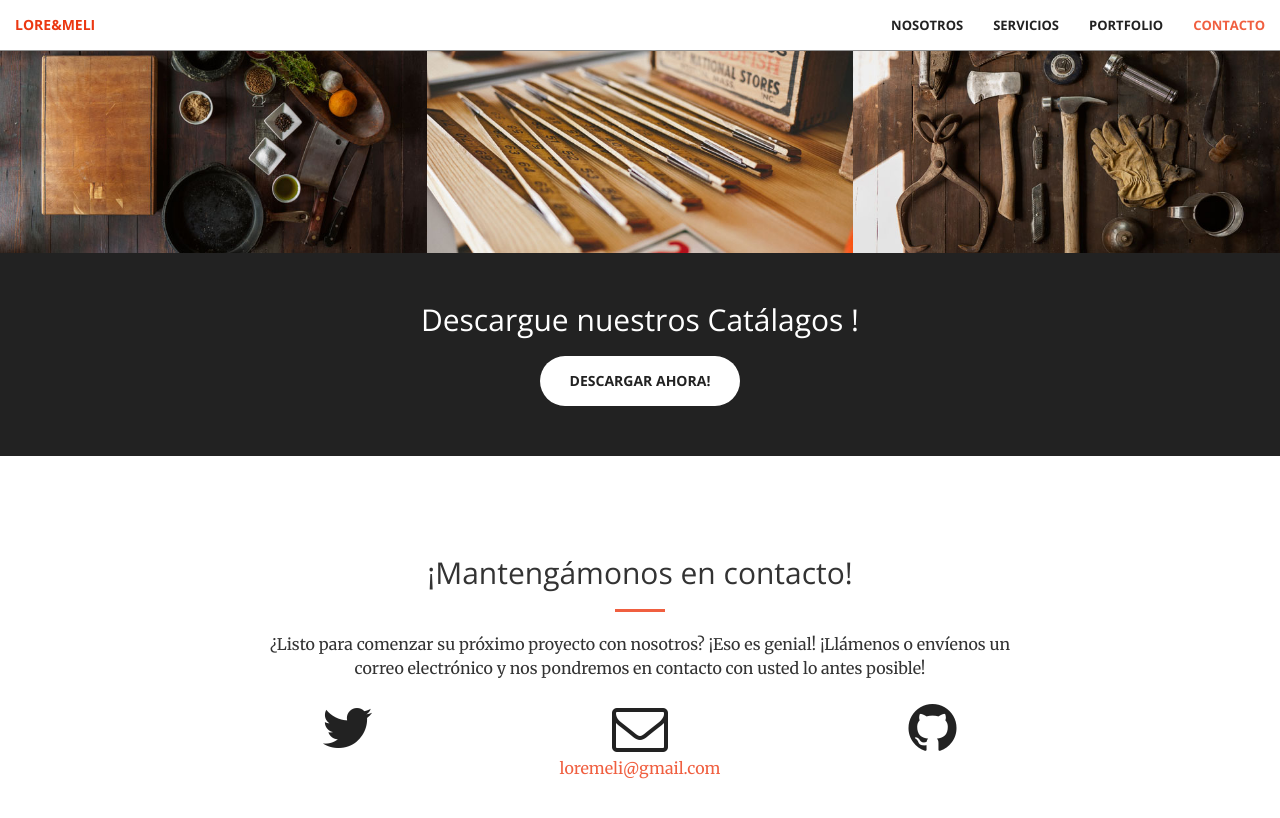
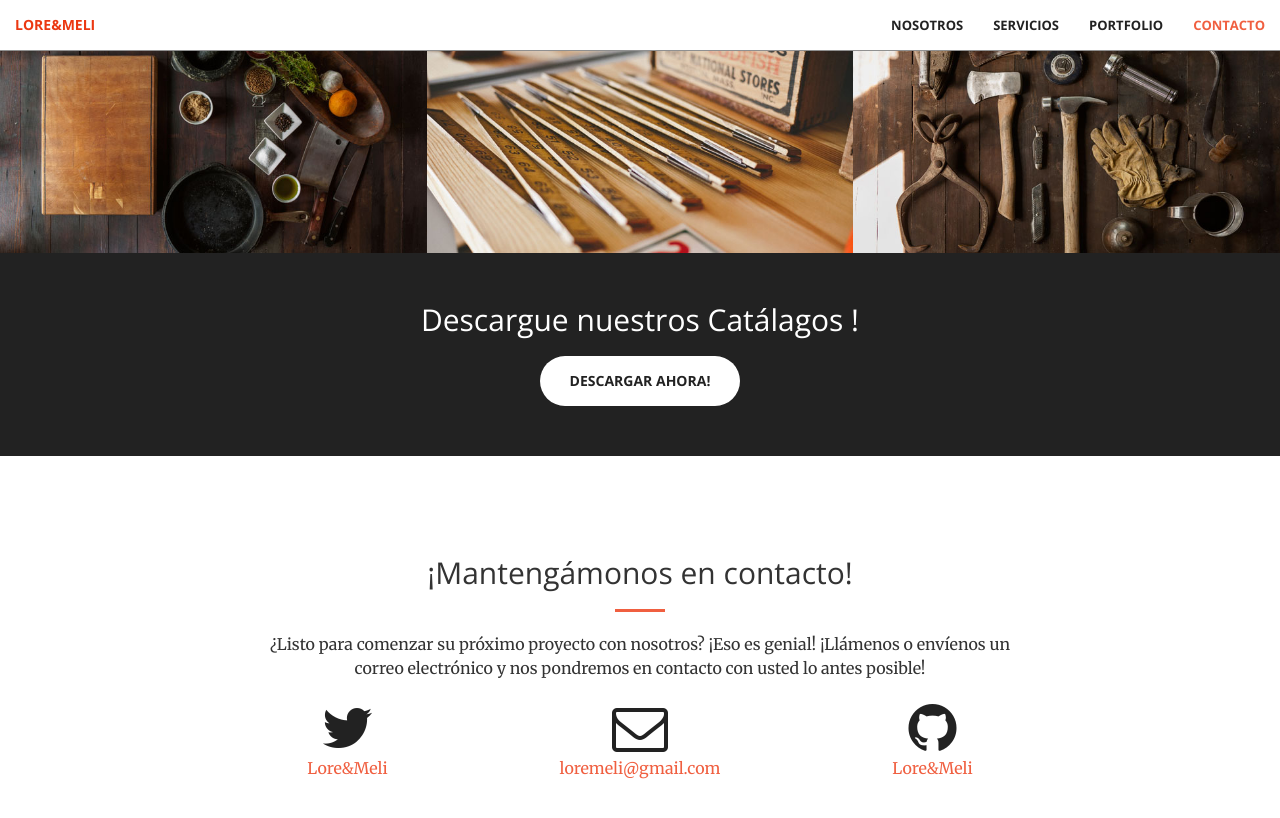
Before and after one commit to Williams7105/sitio1, a Jekyll site: the page built from index.html, in a window 1280 px wide and 900 px high, scrolled down 1981 px. Shown: the top 818 px of the window. Built offline with Jekyll 4.4.1, drawn with Linux system fonts in a browser that asks for light colours.

Commit message:
Update _config.yml

```diff
--- a/_config.yml
+++ b/_config.yml
@@ -5,8 +5,8 @@ description: > # this means to ignore newlines until "baseurl:"
 baseurl: "" # the subpath of your site, e.g. /blog/
 url: "" # the base hostname & protocol for your site
 
-twitter_username:
-github_username:
+twitter_username: Lore&Meli
+github_username: Lore&Meli
 
 # Build settings
 markdown: kramdown
```
